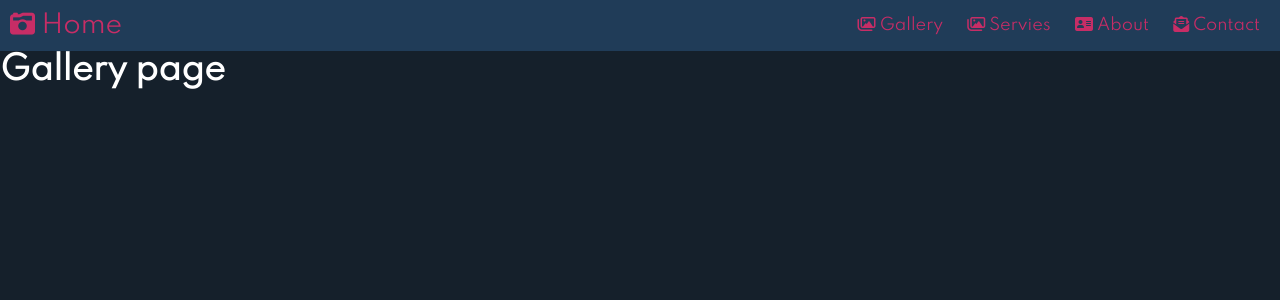
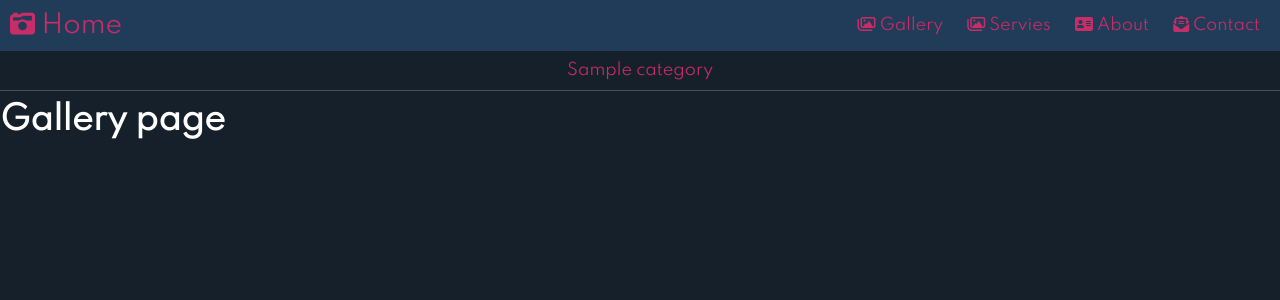
Before and after one commit to robertvari/photo_studio_200229, a Django app: template templates/gallery.html in a window 1280 px wide. Shown: the top 300 px of the page. Run offline with Django 3.2, Linux system fonts and the light colour scheme; the template is opened without the code that fills it: most values are stand-ins (such as "Sample title", 1, 10 or a date in 2020); some libraries are stand-ins or nearby versions.

Commit message:
Style for gallery menu

```diff
--- /dev/null
+++ b/static/css/gallery.css
@@ -0,0 +1,10 @@
+.category_menu{
+    display: flex;
+    justify-content: center;
+    border-bottom: 1px solid rgba(255, 255, 255, 0.21);
+    margin-bottom: 10px;
+}
+
+.category_menu a{
+    padding: 10px;
+}
--- a/static/css/main.css
+++ b/static/css/main.css
@@ -1,5 +1,6 @@
 @import "menu.css";
 @import "home.css";
+@import "gallery.css";
 
 *{
     margin: 0;
--- a/templates/gallery.html
+++ b/templates/gallery.html
@@ -3,5 +3,11 @@
 {% block title%}Galery{% endblock title%}
 
 {% block body %}
+    <div class="category_menu">
+        {% for category in categories %}
+            <a href="">{{ category }}</a>
+        {% endfor %}
+    </div>
+
     <h1>Gallery page</h1>
 {% endblock body %}
```
Also changed, not shown: gallery/views.py (+6 -1 lines), db.sqlite3.
